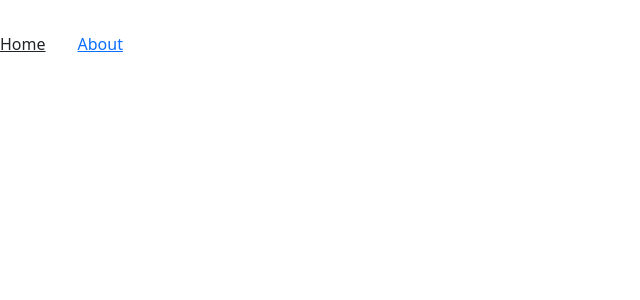
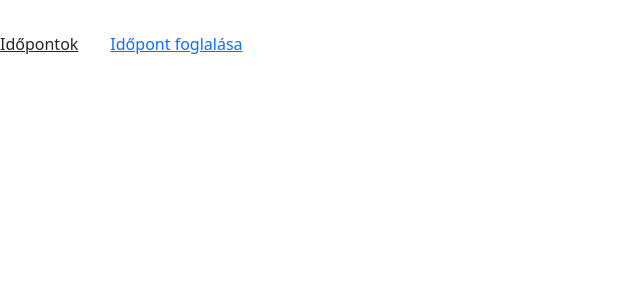
Before and after one commit to b0gavmar/orai-projekt, a Vue app: page / in a window 1280 px wide. Before the commit this address had no page. Shown: the top 300 px of the page, without its empty margins (0-640 px from the left). Built offline with nearby package versions, Linux system fonts and the light colour scheme.

Commit message:
store megkapja az idopontokat

```diff
--- a/index.html
+++ b/index.html
@@ -4,7 +4,7 @@
     <meta charset="UTF-8">
     <link rel="icon" href="/favicon.ico">
     <meta name="viewport" content="width=device-width, initial-scale=1.0">
-    <title>Vite App</title>
+    <title>Pszichológus</title>
   </head>
   <body>
     <div id="app"></div>
--- a/src/App.vue
+++ b/src/App.vue
@@ -7,8 +7,8 @@ import { RouterLink, RouterView } from 'vue-router'
   <header>
 
       <nav>
-        <RouterLink to="/">Home</RouterLink>
-        <RouterLink to="/about">About</RouterLink>
+        <RouterLink to="/">Időpontok</RouterLink>
+        <RouterLink to="/idopontfoglalas">Időpont foglalása</RouterLink>
       </nav>
 
   </header>
--- a/src/router/index.js
+++ b/src/router/index.js
@@ -6,7 +6,7 @@ const router = createRouter({
   routes: [
     {
       path: '/',
-      name: 'home',
+      name: 'Időpontok',
       component: HomeView,
     },
     {
--- a/src/stores/idopont.js
+++ b/src/stores/idopont.js
@@ -3,11 +3,11 @@ import { defineStore } from 'pinia'
 import axios from 'axios';
 
 export const useIdopontStore = defineStore('idopont', () => {
-  const idontok = ref({});
+  const idopontok = ref({});
 
   const fetchIdopontok = async() =>{
-    const response = await axios.get("localhost:3000/idopontok")
-    idontok.value = response.data
+    const response = await axios.get("http://localhost:3000/idopontok")
+    idopontok.value = response.data
   }
 
   const pushIdopont = async() =>{
--- a/src/views/HomeView.vue
+++ b/src/views/HomeView.vue
@@ -1,4 +1,6 @@
 <script setup>
+import {onMounted, ref} from 'vue'
+
 
 </script>
 
--- a/src/views/IdopontFoglalasView.vue
+++ b/src/views/IdopontFoglalasView.vue
@@ -1,6 +1,20 @@
+<script setup>
+import {ref, onMounted} from 'vue'
+import {useIdopontStore} from '@/stores/idopont.js'
+
+const idopontStore = useIdopontStore()
+
+onMounted(async ()=>{
+  await idopontStore.fetchIdopontok();
+})
+</script>
+
 <template>
 
     <h1>Időpont foglalás</h1>
+    <div class="container">
+
+    </div>
 
 </template>
 
```
Also changed, not shown: src/main.js (+5 -2 lines).
